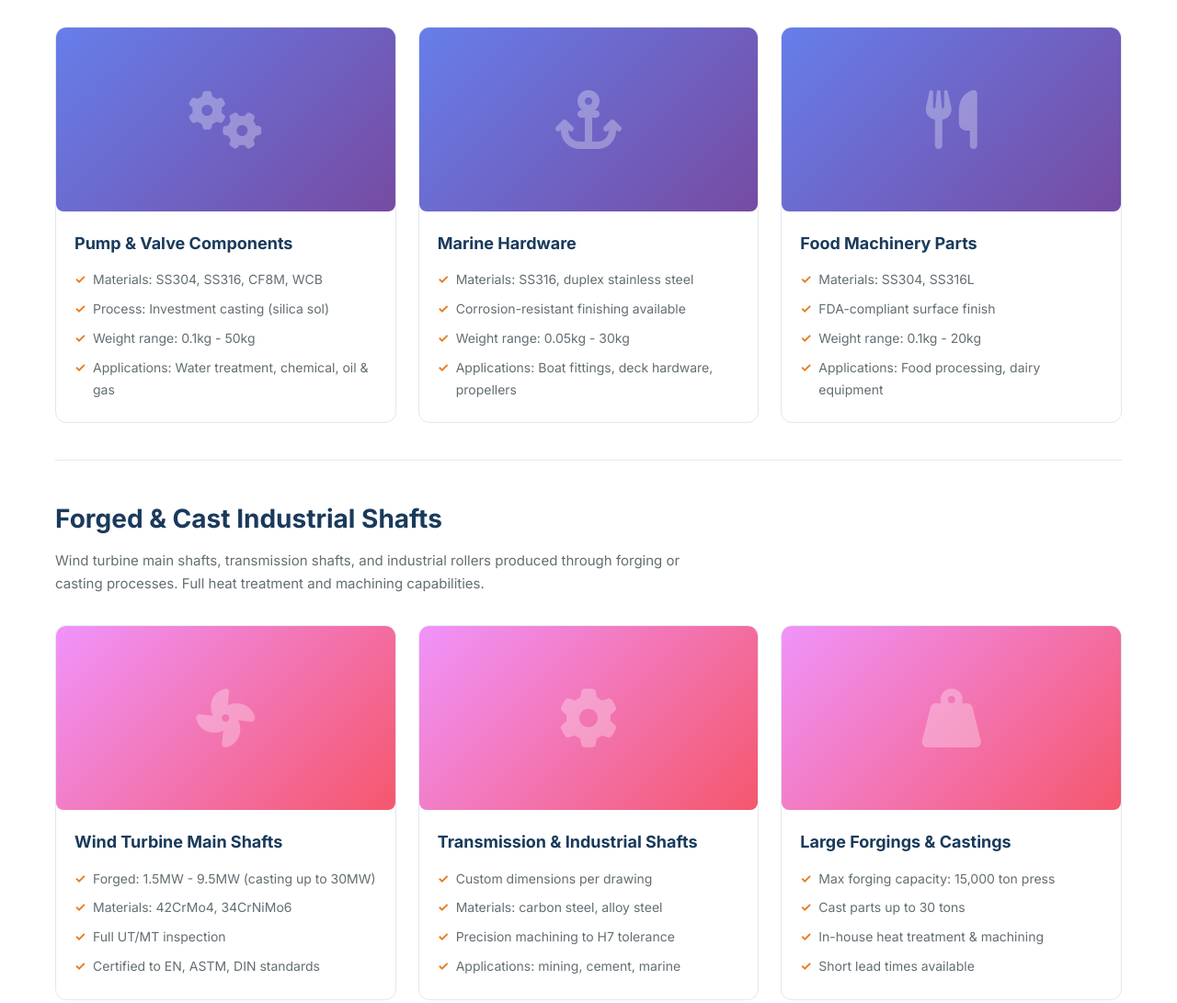
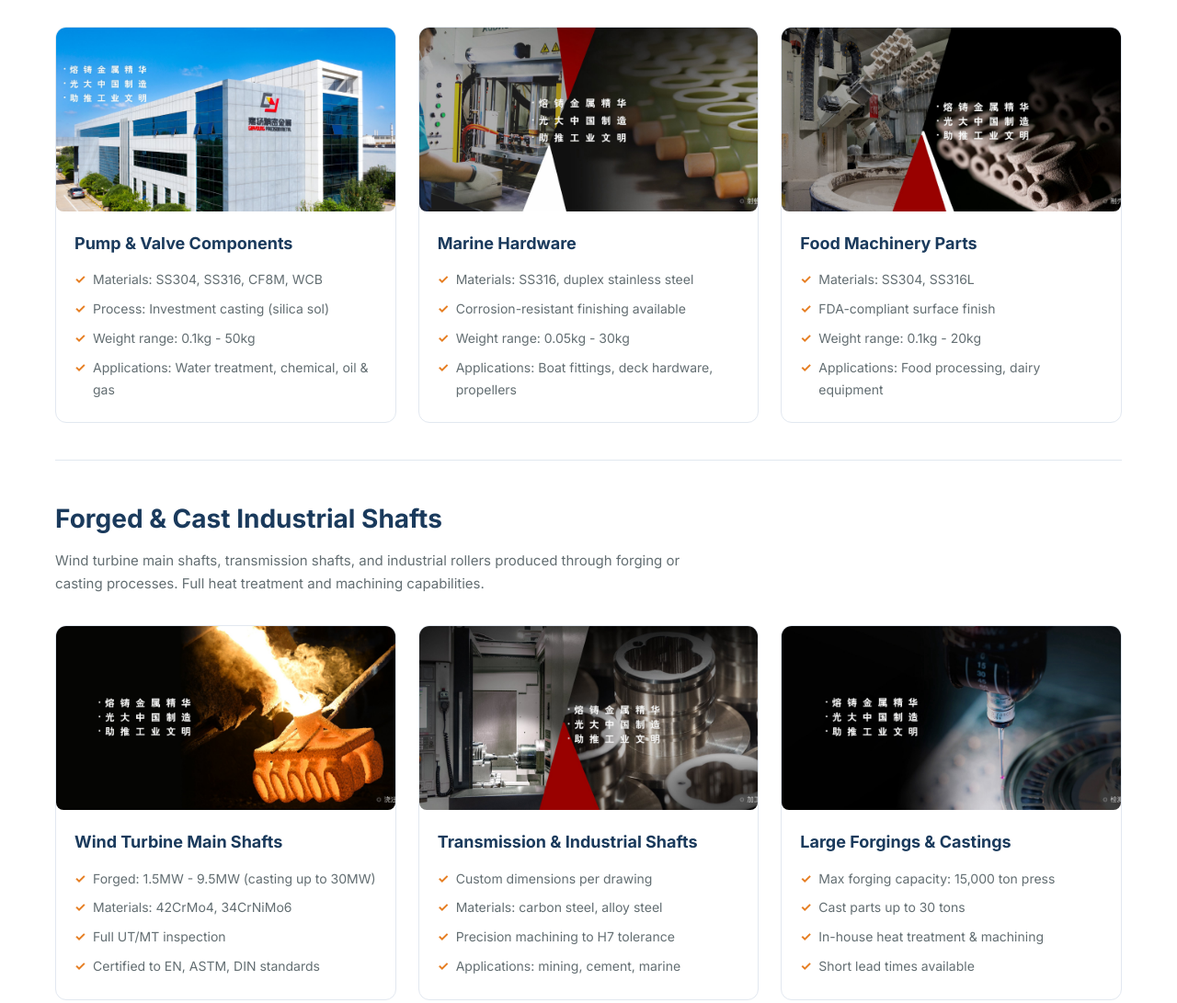
Before and after one commit to heian111/houben-trading, a plain HTML site: page products.html in a window 1280 px wide. Shown: the part 603-1694 px from the top of the page at 92% size. Drawn offline with Linux system fonts and the light colour scheme.

Commit message:
Update products page with real product images

```diff
--- a/products.html
+++ b/products.html
@@ -47,9 +47,7 @@
                 </div>
                 <div class="product-detail-grid">
                     <div class="product-detail-card">
-                        <div class="pd-img" style="background: linear-gradient(135deg, #667eea, #764ba2); height: 200px; border-radius: 8px; display: flex; align-items: center; justify-content: center;">
-                            <i class="fas fa-cogs" style="font-size: 64px; color: rgba(255,255,255,0.3);"></i>
-                        </div>
+                        <div class="pd-img" style="height: 200px; border-radius: 8px; overflow: hidden;"><img src="/houben-trading/images/20210119144731_4233.jpg" alt="Pump and Valve Components" style="width:100%;height:100%;object-fit:cover"></div>
                         <h3>Pump & Valve Components</h3>
                         <ul>
                             <li>Materials: SS304, SS316, CF8M, WCB</li>
@@ -59,9 +57,7 @@
                         </ul>
                     </div>
                     <div class="product-detail-card">
-                        <div class="pd-img" style="background: linear-gradient(135deg, #667eea, #764ba2); height: 200px; border-radius: 8px; display: flex; align-items: center; justify-content: center;">
-                            <i class="fas fa-anchor" style="font-size: 64px; color: rgba(255,255,255,0.3);"></i>
-                        </div>
+                        <div class="pd-img" style="height: 200px; border-radius: 8px; overflow: hidden;"><img src="/houben-trading/images/20210119144744_5985.jpg" alt="Marine Hardware" style="width:100%;height:100%;object-fit:cover"></div>
                         <h3>Marine Hardware</h3>
                         <ul>
                             <li>Materials: SS316, duplex stainless steel</li>
@@ -71,9 +67,7 @@
                         </ul>
                     </div>
                     <div class="product-detail-card">
-                        <div class="pd-img" style="background: linear-gradient(135deg, #667eea, #764ba2); height: 200px; border-radius: 8px; display: flex; align-items: center; justify-content: center;">
-                            <i class="fas fa-utensils" style="font-size: 64px; color: rgba(255,255,255,0.3);"></i>
-                        </div>
+                        <div class="pd-img" style="height: 200px; border-radius: 8px; overflow: hidden;"><img src="/houben-trading/images/20210119144759_1429.jpg" alt="Food Machinery Parts" style="width:100%;height:100%;object-fit:cover"></div>
                         <h3>Food Machinery Parts</h3>
                         <ul>
                             <li>Materials: SS304, SS316L</li>
@@ -95,9 +89,7 @@
                 </div>
                 <div class="product-detail-grid">
                     <div class="product-detail-card">
-                        <div class="pd-img" style="background: linear-gradient(135deg, #f093fb, #f5576c); height: 200px; border-radius: 8px; display: flex; align-items: center; justify-content: center;">
-                            <i class="fas fa-fan" style="font-size: 64px; color: rgba(255,255,255,0.3);"></i>
-                        </div>
+                        <div class="pd-img" style="height: 200px; border-radius: 8px; overflow: hidden;"><img src="/houben-trading/images/20210119144810_4545.jpg" alt="Wind Turbine Main Shafts" style="width:100%;height:100%;object-fit:cover"></div>
                         <h3>Wind Turbine Main Shafts</h3>
                         <ul>
                             <li>Forged: 1.5MW - 9.5MW (casting up to 30MW)</li>
@@ -107,9 +99,7 @@
                         </ul>
                     </div>
                     <div class="product-detail-card">
-                        <div class="pd-img" style="background: linear-gradient(135deg, #f093fb, #f5576c); height: 200px; border-radius: 8px; display: flex; align-items: center; justify-content: center;">
-                            <i class="fas fa-gear" style="font-size: 64px; color: rgba(255,255,255,0.3);"></i>
-                        </div>
+                        <div class="pd-img" style="height: 200px; border-radius: 8px; overflow: hidden;"><img src="/houben-trading/images/20210119144821_8994.jpg" alt="Transmission and Industrial Shafts" style="width:100%;height:100%;object-fit:cover"></div>
                         <h3>Transmission & Industrial Shafts</h3>
                         <ul>
                             <li>Custom dimensions per drawing</li>
@@ -119,9 +109,7 @@
                         </ul>
                     </div>
                     <div class="product-detail-card">
-                        <div class="pd-img" style="background: linear-gradient(135deg, #f093fb, #f5576c); height: 200px; border-radius: 8px; display: flex; align-items: center; justify-content: center;">
-                            <i class="fas fa-weight-hanging" style="font-size: 64px; color: rgba(255,255,255,0.3);"></i>
-                        </div>
+                        <div class="pd-img" style="height: 200px; border-radius: 8px; overflow: hidden;"><img src="/houben-trading/images/20210119144832_4476.jpg" alt="Large Forgings and Castings" style="width:100%;height:100%;object-fit:cover"></div>
                         <h3>Large Forgings & Castings</h3>
                         <ul>
                             <li>Max forging capacity: 15,000 ton press</li>
@@ -143,9 +131,7 @@
                 </div>
                 <div class="product-detail-grid">
                     <div class="product-detail-card">
-                        <div class="pd-img" style="background: linear-gradient(135deg, #4facfe, #00f2fe); height: 200px; border-radius: 8px; display: flex; align-items: center; justify-content: center;">
-                            <i class="fas fa-microchip" style="font-size: 64px; color: rgba(255,255,255,0.3);"></i>
-                        </div>
+                        <div class="pd-img" style="height: 200px; border-radius: 8px; overflow: hidden;"><img src="/houben-trading/images/20201116151508_2543.jpg" alt="Electronic Ceramics" style="width:100%;height:100%;object-fit:cover"></div>
                         <h3>Electronic Ceramics</h3>
                         <ul>
                             <li>MLCC dielectric powders (X7R, X5R, C0G)</li>
@@ -155,9 +141,7 @@
                         </ul>
                     </div>
                     <div class="product-detail-card">
-                        <div class="pd-img" style="background: linear-gradient(135deg, #4facfe, #00f2fe); height: 200px; border-radius: 8px; display: flex; align-items: center; justify-content: center;">
-                            <i class="fas fa-tooth" style="font-size: 64px; color: rgba(255,255,255,0.3);"></i>
-                        </div>
+                        <div class="pd-img" style="height: 200px; border-radius: 8px; overflow: hidden;"><img src="/houben-trading/images/20201223100237_0979.jpg" alt="Dental Ceramics" style="width:100%;height:100%;object-fit:cover"></div>
                         <h3>Dental & Biomedical Ceramics</h3>
                         <ul>
                             <li>Zirconia blocks for CAD/CAM dentistry</li>
@@ -167,9 +151,7 @@
                         </ul>
                     </div>
                     <div class="product-detail-card">
-                        <div class="pd-img" style="background: linear-gradient(135deg, #4facfe, #00f2fe); height: 200px; border-radius: 8px; display: flex; align-items: center; justify-content: center;">
-                            <i class="fas fa-car-battery" style="font-size: 64px; color: rgba(255,255,255,0.3);"></i>
-                        </div>
+                        <div class="pd-img" style="height: 200px; border-radius: 8px; overflow: hidden;"><img src="/houben-trading/images/20201116145438_2239.jpg" alt="New Energy Materials" style="width:100%;height:100%;object-fit:cover"></div>
                         <h3>New Energy Materials</h3>
                         <ul>
                             <li>High-purity alumina & boehmite</li>
```
